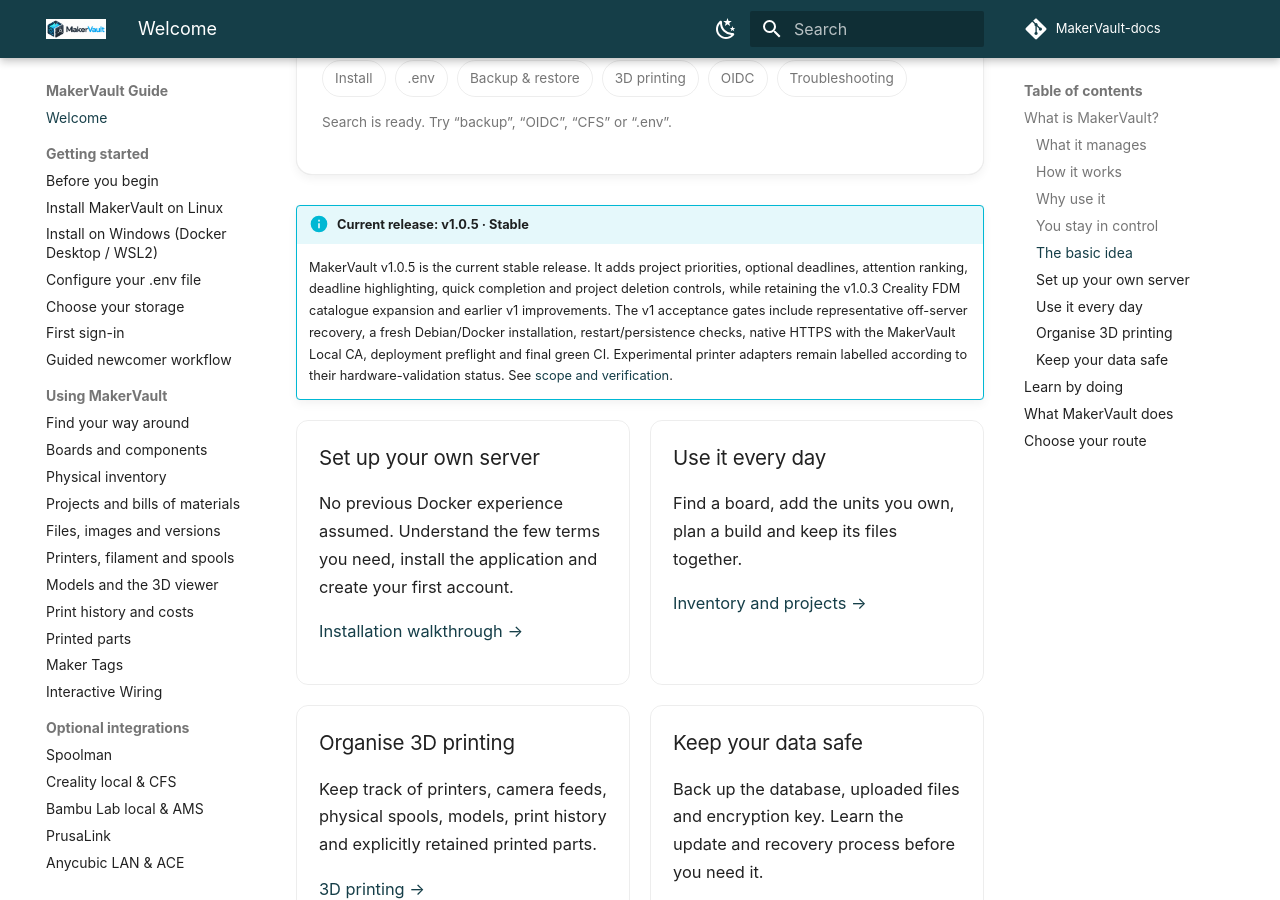
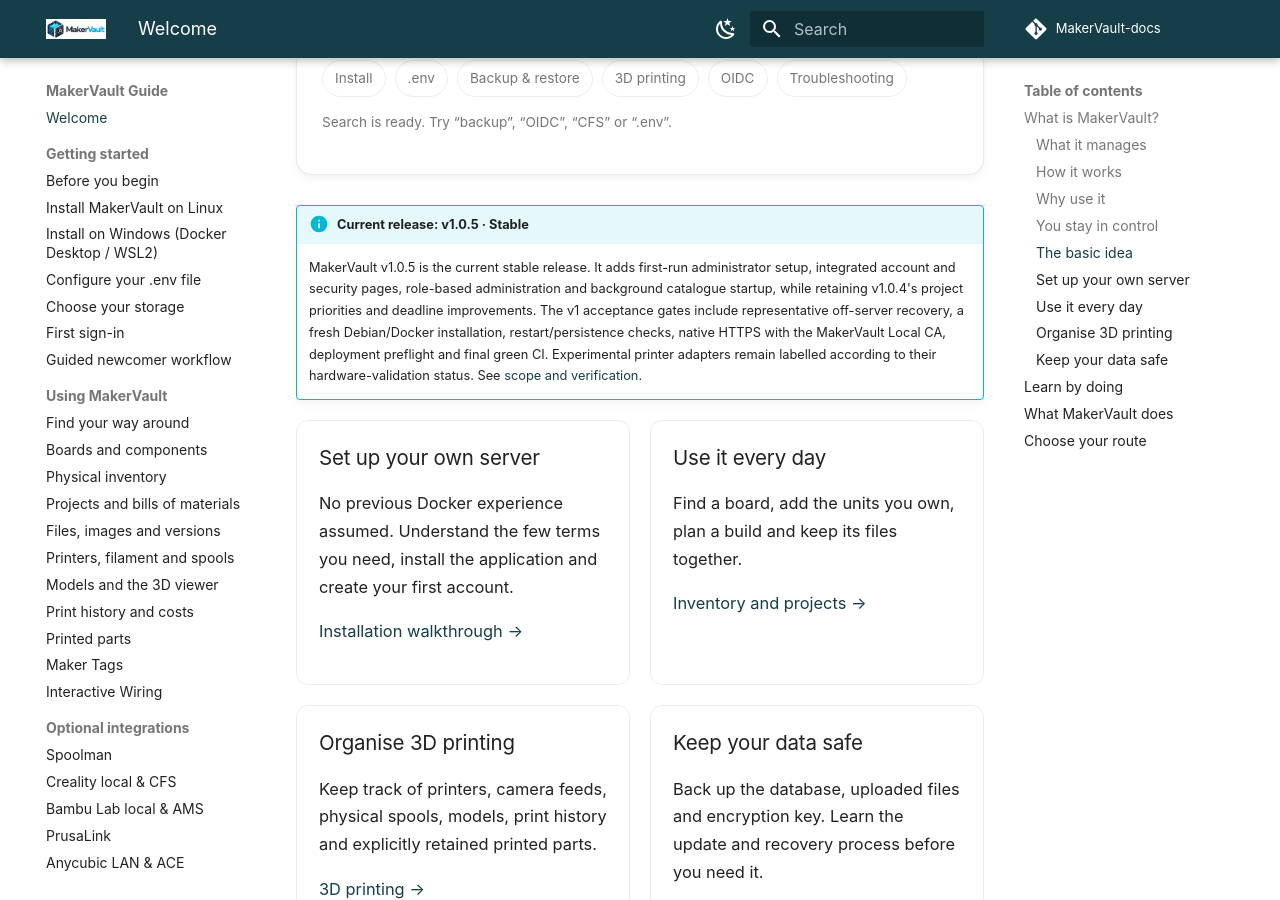
Before and after one commit to gavrd7/MakerVault-docs, an MkDocs documentation site: the page built from docs/guide/index.md, in a window 1280 px wide and 900 px high, scrolled down 2366 px. Built offline with MkDocs 1.6.1 and Material for MkDocs 9.7.7, drawn with Linux system fonts in a browser that asks for light colours; comment, search, counter and statistics services are not loaded; some of the changed text lies outside the part shown.

Commit message:
Remove stale v1.0.5 upcoming-release messaging

```diff
--- a/docs/guide/index.md
+++ b/docs/guide/index.md
@@ -9,7 +9,7 @@
 [Follow the guided workflow](getting-started/first-project.md){ .md-button }
 </div>
 
-**Coming in v1.0.5 (still under review):** unified User Account / Security settings, role-based administration, and safe automatic generation of the two required `.env` secrets. This guide continues to identify v1.0.4 as the latest published release until release day.
+**New in v1.0.5:** unified User Account / Security settings, role-based administration, first-run administrator setup and safe `.env` secret generation. The current stable image is v1.0.5.
 
 ## What is MakerVault?
 
@@ -88,7 +88,7 @@
 </div>
 
 !!! info "Current release: v1.0.5 · Stable"
-    MakerVault v1.0.5 is the current stable release. It adds project priorities, optional deadlines, attention ranking, deadline highlighting, quick completion and project deletion controls, while retaining the v1.0.3 Creality FDM catalogue expansion and earlier v1 improvements. The v1 acceptance gates include representative off-server recovery, a fresh Debian/Docker installation, restart/persistence checks, native HTTPS with the MakerVault Local CA, deployment preflight and final green CI. Experimental printer adapters remain labelled according to their hardware-validation status. See [scope and verification](reference/about.md).
+    MakerVault v1.0.5 is the current stable release. It adds first-run administrator setup, integrated account and security pages, role-based administration and background catalogue startup, while retaining v1.0.4's project priorities and deadline improvements. The v1 acceptance gates include representative off-server recovery, a fresh Debian/Docker installation, restart/persistence checks, native HTTPS with the MakerVault Local CA, deployment preflight and final green CI. Experimental printer adapters remain labelled according to their hardware-validation status. See [scope and verification](reference/about.md).
 
 <div class="guide-grid" markdown>
 <div class="guide-card" markdown>
```
